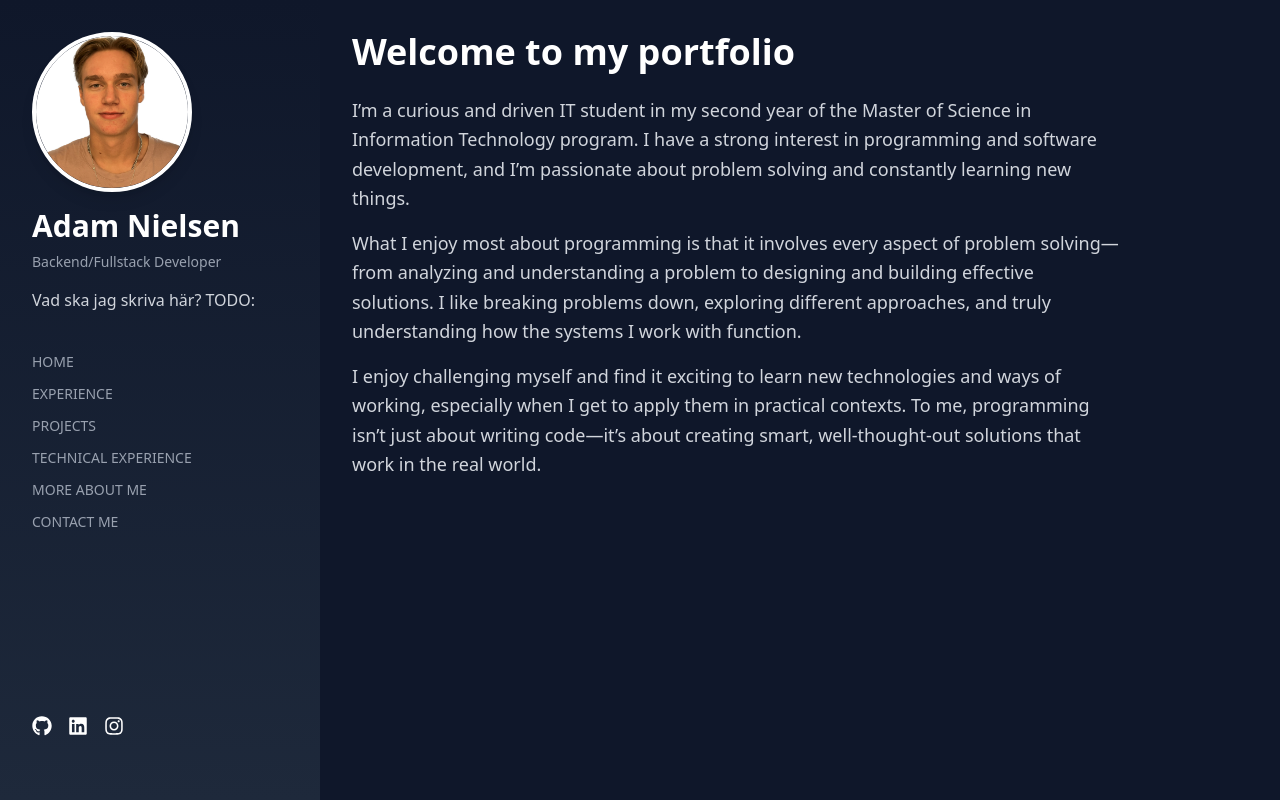
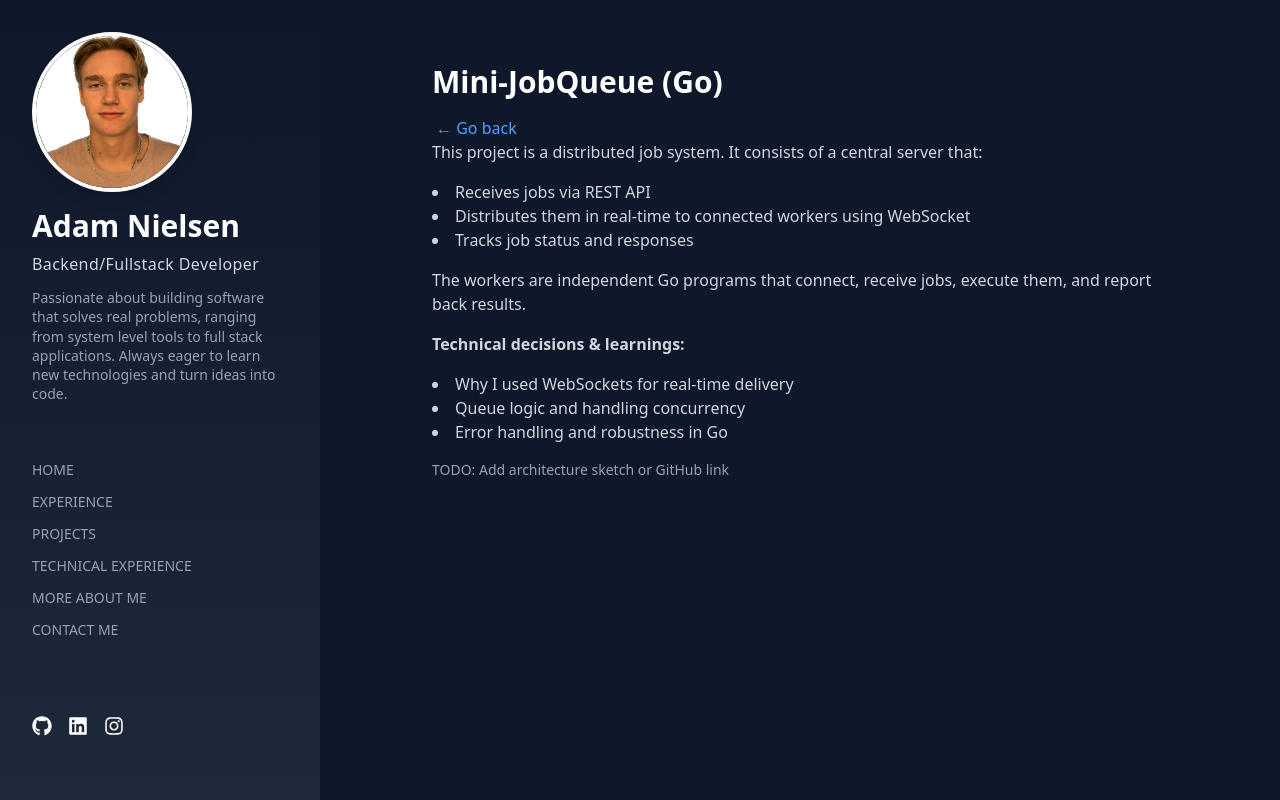
Before and after one commit to Adamniels/Portfolio, a React (Vite) app in the folder react-portfolio/: page /projects/jobqueue in a window 1280 px wide. Before the commit this address led to /. Built offline with nearby package versions, Linux system fonts and the light colour scheme.

Commit message:
added pages for each project

```diff
--- a/react-portfolio/src/App.tsx
+++ b/react-portfolio/src/App.tsx
@@ -6,6 +6,11 @@ import About from "./pages/About";
 import Contact from "./pages/Contact";
 import Experience from "./pages/Experience";
 import TechnicalExperience from "./pages/TechnicalExp";
+import MiniJobQueue from "./pages/projects/MiniJobQueue";
+import PadelTournament from "./pages/projects/PadelTournament";
+import GarbageCollector from "./pages/projects/GarbageCollector";
+
+
 
 function App() {
   return (
@@ -17,6 +22,9 @@ function App() {
         <Route path="/technicalExperience" element={<TechnicalExperience />} />
         <Route path="/about" element={<About />}></Route>
         <Route path="/contact" element={<Contact />} />
+        <Route path="/projects/jobqueue" element={<MiniJobQueue />} />
+        <Route path="/projects/padel" element={<PadelTournament />} />
+        <Route path="/projects/gc" element={<GarbageCollector />} />
         <Route path="*" element={<Navigate to="/" replace />} />
       </Routes>
     </Layout>
--- a/react-portfolio/src/components/Sidebar.tsx
+++ b/react-portfolio/src/components/Sidebar.tsx
@@ -12,11 +12,20 @@ export default function Sidebar() {
           className="w-40 h-40 rounded-full border-4 border-white shadow-lg mb-4"
         />
         <h1 className="text-3xl font-bold">Adam Nielsen</h1>
-        <p className="text-sm text-gray-400 mt-2">
+        <p className="text-base font-medium text-gray-300 mt-2 tracking-wide">
           Backend/Fullstack Developer
         </p>
-        <p className="mt-4 text-gray-300">Vad ska jag skriva här? TODO:</p>
+        <p className="mt-3 mb-4 text-sm leading-snug text-gray-400 max-w-xs mx-auto md:mx-0">
+          Passionate about building software that solves real problems, ranging
+          from system level tools to full stack applications. Always eager to
+          learn new technologies and turn ideas into code.
+        </p>
       </div>
+      {/*
+      - Passionate about building useful software, learning new technologies, and turning ideas into code.
+      - Backend-focused IT student with a love for problem-solving and creative development — currently exploring WebSockets, Go, and system design.
+
+      */}
 
       {/* Navigering och sociala ikoner (bara på desktop) */}
       <div className="hidden md:flex flex-col justify-between h-full mt-10 w-full">
--- a/react-portfolio/src/pages/Experience.tsx
+++ b/react-portfolio/src/pages/Experience.tsx
@@ -68,7 +68,6 @@ export default function Experience() {
             Carpenter · Cerves AB
           </h3>
           <p className="text-sm text-gray-400 mb-2">2019 – 2023</p>
-          <p className="font-bold text-red-400">TODO: Skriva om</p>
 
           <div className="mt-4 space-y-3 text-gray-300 leading-relaxed">
             <p>
--- a/react-portfolio/src/pages/Projects.tsx
+++ b/react-portfolio/src/pages/Projects.tsx
@@ -1,11 +1,12 @@
+import { Link } from "react-router-dom";
+
 export default function Projects() {
   return (
     <section className="max-w-3xl">
       <h1 className="text-4xl font-bold text-white mb-6">Projects</h1>
       <h2 className="font-bold text-red-400 mb-6">
         TODO: nu har jag chansen att verkligen skriva ut och förklara mina
-        projket på en annan nivå, ta med system strukturen och liknande. kanske
-        ha en egen sida för varje projket
+        projekt på en djupare nivå, ta med system strukturen och liknande.
       </h2>
 
       <p className="text-lg text-gray-300 leading-relaxed">
@@ -28,6 +29,9 @@ export default function Projects() {
           independent Go programs that connect to the server, receive a job,
           execute it, and send back the result.
         </p>
+        <Link to="/projects/jobqueue" className="text-blue-400 hover:underline ml-1">
+          Read more →
+        </Link>
       </div>
 
       <div className="mt-8">
@@ -39,6 +43,9 @@ export default function Projects() {
           This project focused on data structures, program logic, and writing
           code that is understandable, extendable, and maintainable.
         </p>
+        <Link to="/projects/padel" className="text-blue-400 hover:underline ml-1">
+          Read more →
+        </Link>
       </div>
 
       <div className="mt-8">
@@ -51,6 +58,9 @@ export default function Projects() {
           via the library’s own functions. The project is based on Bartlett’s
           algorithm and organizes memory using pages.
         </p>
+        <Link to="/projects/gc" className="text-blue-400 hover:underline ml-1">
+          Read more →
+        </Link>
       </div>
 
       <p className="text-lg text-gray-300 leading-relaxed mt-8">
--- /dev/null
+++ b/react-portfolio/src/pages/projects/GarbageCollector.tsx
@@ -0,0 +1,27 @@
+import { Link } from "react-router-dom";
+
+export default function GarbageCollector() {
+    return (
+      <section className="max-w-3xl mx-auto px-4 py-8 text-gray-300">
+        <h1 className="text-3xl font-bold text-white mb-4">Garbage Collector in C</h1>
+        <Link to="/projects" className="text-blue-400 hover:underline ml-1">
+          ← Go back
+        </Link>
+        <p className="mb-4">
+          A memory management library written in C that automatically reclaims unused memory at allocation time.
+        </p>
+        <ul className="list-disc list-inside mb-4">
+          <li>User allocates memory via the library's own interface</li>
+          <li>Internally tracks allocations and cleans up unreachable data</li>
+          <li>Implements a version of Bartlett’s compacting algorithm</li>
+        </ul>
+        <p className="mb-4 font-semibold">Challenges and takeaways:</p>
+        <ul className="list-disc list-inside mb-4">
+          <li>Pointer safety and debugging segmentation faults</li>
+          <li>Understanding how memory is structured and aligned</li>
+          <li>Testing GC correctness under load</li>
+        </ul>
+        <p className="text-sm text-gray-400">TODO: Add diagram of heap/pages or benchmarking info</p>
+      </section>
+    );
+  }
--- /dev/null
+++ b/react-portfolio/src/pages/projects/MiniJobQueue.tsx
@@ -0,0 +1,30 @@
+import { Link } from "react-router-dom";
+
+export default function MiniJobQueue() {
+    return (
+      <section className="max-w-3xl mx-auto px-4 py-8 text-gray-300">
+        <h1 className="text-3xl font-bold text-white mb-4">Mini-JobQueue (Go)</h1>
+        <Link to="/projects" className="text-blue-400 hover:underline ml-1">
+          ← Go back
+        </Link>
+        <p className="mb-4">
+          This project is a distributed job system. It consists of a central server that:
+        </p>
+        <ul className="list-disc list-inside mb-4">
+          <li>Receives jobs via REST API</li>
+          <li>Distributes them in real-time to connected workers using WebSocket</li>
+          <li>Tracks job status and responses</li>
+        </ul>
+        <p className="mb-4">
+          The workers are independent Go programs that connect, receive jobs, execute them, and report back results.
+        </p>
+        <p className="mb-4 font-semibold">Technical decisions & learnings:</p>
+        <ul className="list-disc list-inside mb-4">
+          <li>Why I used WebSockets for real-time delivery</li>
+          <li>Queue logic and handling concurrency</li>
+          <li>Error handling and robustness in Go</li>
+        </ul>
+        <p className="text-sm text-gray-400">TODO: Add architecture sketch or GitHub link</p>
+      </section>
+    );
+  }
--- /dev/null
+++ b/react-portfolio/src/pages/projects/PadelTournament.tsx
@@ -0,0 +1,26 @@
+import { Link } from "react-router-dom";
+
+export default function PadelTournament() {
+    return (
+      <section className="max-w-3xl mx-auto px-4 py-8 text-gray-300">
+        <h1 className="text-3xl font-bold text-white mb-4">Padel Tournament System (Java)</h1>
+        <Link to="/projects" className="text-blue-400 hover:underline ml-1">
+          ← Go back
+        </Link>
+        <p className="mb-4">
+          This project is a terminal-based Java application for organizing and managing padel tournaments.
+        </p>
+        <ul className="list-disc list-inside mb-4">
+          <li>Will handle... should further develop this. and look into spring boot?</li>
+          <li>Tracks tournament progress and scores</li>
+        </ul>
+        <p className="mb-4 font-semibold">What I focused on:</p>
+        <ul className="list-disc list-inside mb-4">
+          <li>Data structures and object-oriented design</li>
+          <li>Separation of logic and user interface</li>
+          <li>Writing maintainable and extendable code</li>
+        </ul>
+        <p className="text-sm text-gray-400">TODO: Add code example or class diagram</p>
+      </section>
+    );
+  }
```
